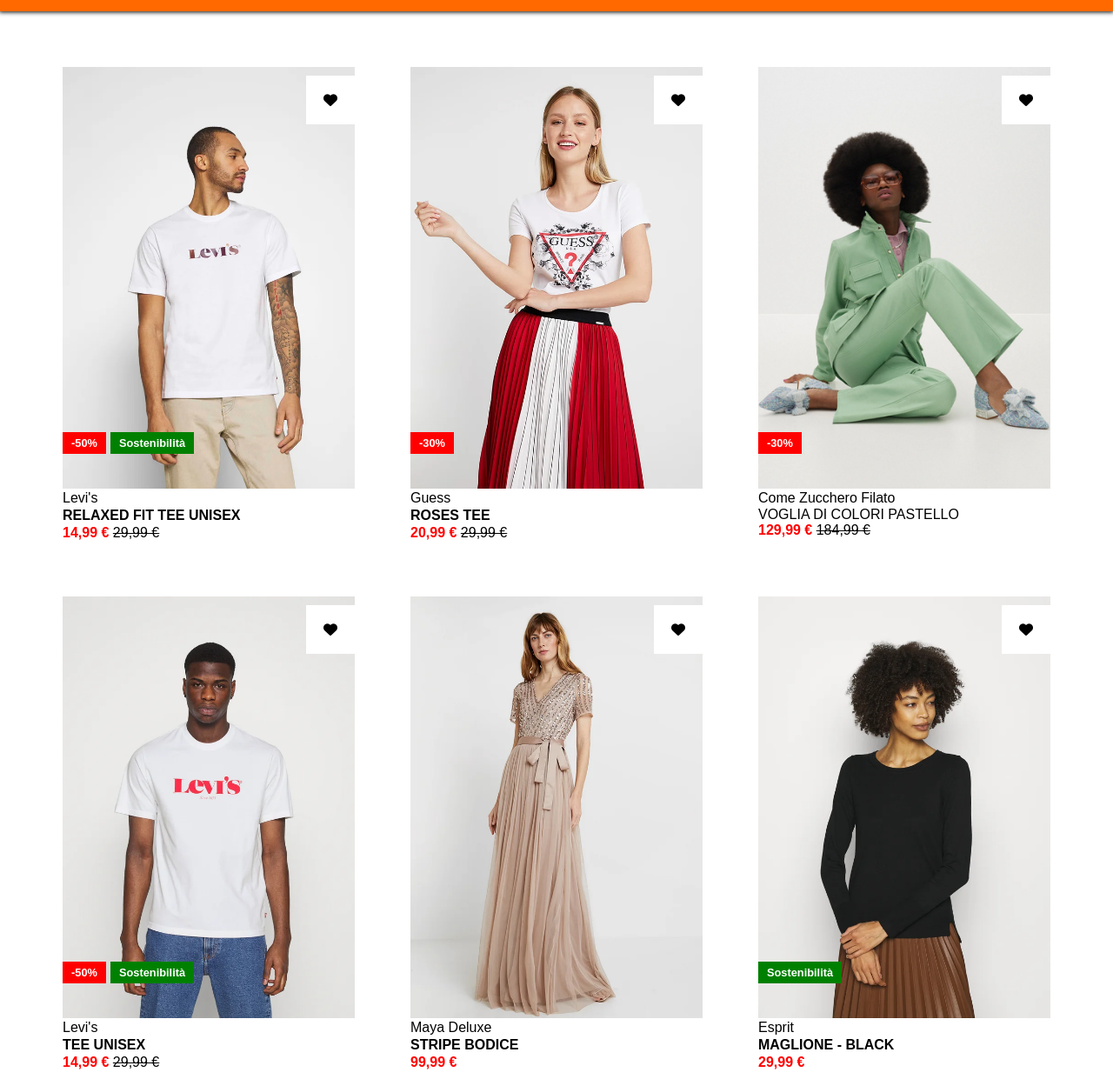
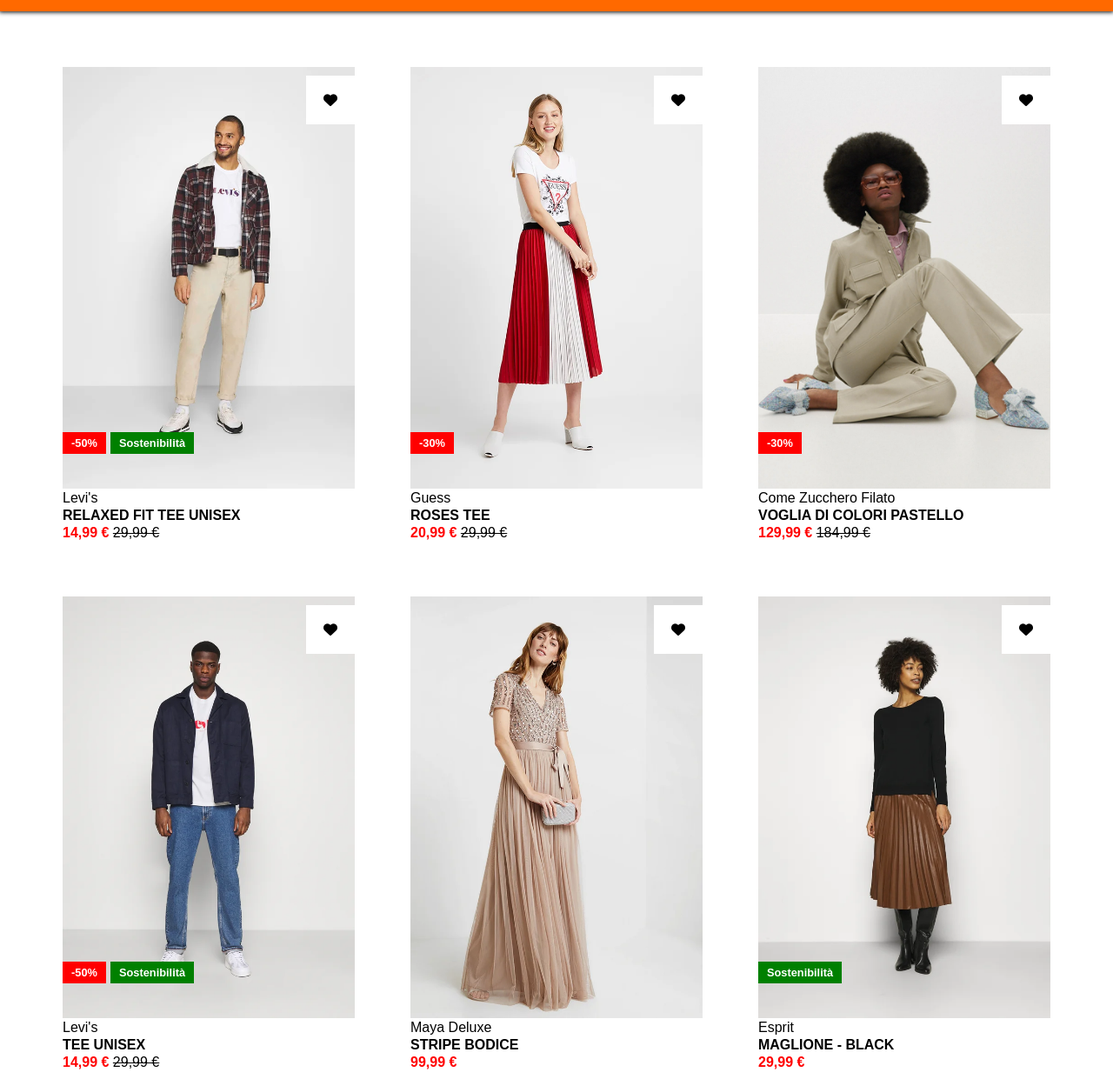
Before and after one commit to antoniodangelo11/html-css-boolando, a plain HTML site: page index.html in a window 1280 px wide. Shown: the part 59-1300 px from the top of the page at 87% size. Drawn offline with Linux system fonts and the light colour scheme.

Commit message:
more corrections

```diff
--- a/assets/style.css
+++ b/assets/style.css
@@ -76,6 +76,7 @@
 }
 
 .box-article {
+    max-height: 100%;
     margin-inline: 2em;
     margin-bottom: 4em;
     display: flex;
@@ -83,6 +84,18 @@
     position: relative;
     width: calc(100% / 3 - 4em);
 }
+
+/* .art-img {
+    max-height: 100%;
+    max-width: 100%;
+    position: absolute;
+    top: 0;
+    left: 0;
+} */
+
+/* .hover:hover {
+    opacity: 0;
+} */
 
 .discount-red {
     background-color: rgb(255, 0, 0);
--- a/index.html
+++ b/index.html
@@ -38,7 +38,8 @@
 
                 <span class="icon-heart"><i class="fa-solid fa-heart fb-icon fb-hover"></i></span>
 
-                <img src="img/1.webp" alt="">
+                <img class="art-img" src="img/1b.webp" alt="">
+                <!-- <img class="art-img hover" src="img/1.webp" alt=""> -->
 
                 <span class="discount-red">-50%</span>
                 <span class="discount-green">Sostenibilità</span>
@@ -56,7 +57,8 @@
 
                 <span class="icon-heart"><i class="fa-solid fa-heart fb-icon fb-hover"></i></span>
 
-                <img src="img/2.webp" alt="">
+                <img class="art-img" src="img/2b.webp" alt="">
+                <!-- <img class="art-img hover" src="img/2.webp" alt=""> -->
 
                 <span class="discount-red">-30%</span>
 
@@ -74,12 +76,13 @@
 
                 <span class="icon-heart"><i class="fa-solid fa-heart fb-icon fb-hover"></i></span>
 
-                <img src="img/3.webp" alt="">
+                <img class="art-img" src="img/3b.webp" alt="">
+                <!-- <img class="art-img hover" src="img/3.webp" alt=""> -->
 
                 <span class="discount-red">-30%</span>
 
                 <p>Come Zucchero Filato</p>
-                <h4">VOGLIA DI COLORI PASTELLO</h4>
+                <h4>VOGLIA DI COLORI PASTELLO</h4>
 
                 <div>
                     <span class="red-price">129,99 €</span>
@@ -91,7 +94,8 @@
 
                 <span class="icon-heart"><i class="fa-solid fa-heart fb-icon fb-hover"></i></span>
 
-                <img src="img/4.webp" alt="">
+                <img class="art-img" src="img/4b.webp" alt="">
+                <!-- <img class="art-img hover" src="img/4.webp" alt=""> -->
 
 
                 <span class="discount-red">-50%</span>
@@ -111,7 +115,8 @@
 
                 <span class="icon-heart"><i class="fa-solid fa-heart fb-icon fb-hover"></i></span>
 
-                <img src="img/5.webp" alt="">
+                <img class="art-img" src="img/5b.webp" alt="">
+                <!-- <img class="art-img hover" src="img/5.webp" alt=""> -->
 
                 <p>Maya Deluxe</p>
                 <h4>STRIPE BODICE</h4>
@@ -125,7 +130,8 @@
 
                 <span class="icon-heart"><i class="fa-solid fa-heart fb-icon fb-hover"></i></span>
 
-                <img src="img/6.webp" alt="">
+                <img class="art-img" src="img/6b.webp" alt="">
+                <!-- <img class="art-img hover" src="img/6.webp" alt=""> -->
 
 
                 <span class="discount-green-1">Sostenibilità</span>
```
